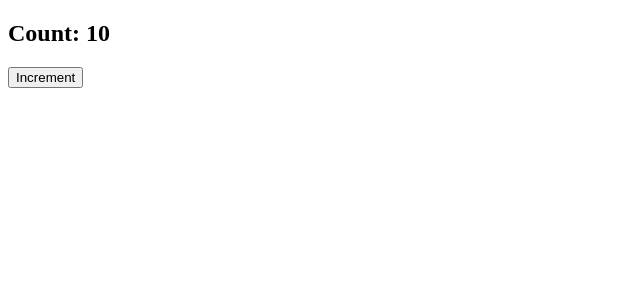
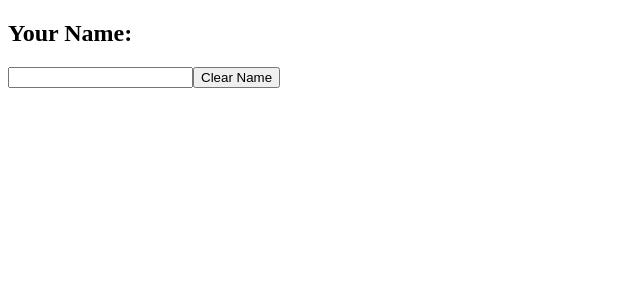
Before and after one commit to SHEMNDARONGUGI/React_Learn_Practical_Way, a React (Vite) app in the folder stateHooks/: page / in a window 1280 px wide. Shown: the top 300 px of the page, without its empty margins (0-640 px from the left). Built offline with nearby package versions, Linux system fonts and the light colour scheme.

Commit message:
complete passing arrow functions as initial values lesson

```diff
--- a/stateHooks/src/App.jsx
+++ b/stateHooks/src/App.jsx
@@ -2,6 +2,8 @@
 import ComponentOne from "./components/ComponentOne";
 import ComponentTwo from "./components/ComponentTwo";
 import ExampleOne from "./components/ExampleOne";
+import ExampleTwo from "./components/ExampleTwo";
+import ExampleThree from "./components/ExampleThree";
 
 const App = () => {
   //Sharing states into other components
@@ -54,7 +56,10 @@
   return (
     <section>
       {/* passing arrow functions as initial value for our useStates */}
-      <ExampleOne />
+      {/* <ExampleOne /> */}
+      {/* <ExampleTwo /> */}
+
+      <ExampleThree />
 
       {/* <ComponentOne count={count} onClickHandler={() => setCount(count + 1)} />
       <ComponentTwo count={count} onClickHandler={() => setCount(count - 1)} /> */}
--- /dev/null
+++ b/stateHooks/src/components/ExampleThree.jsx
@@ -0,0 +1,27 @@
+import { useEffect, useState } from "react";
+
+function ExampleThree() {
+  const [name, setName] = useState(() => {
+    const savedName = localStorage.getItem("name");
+    return savedName ? JSON.parse(savedName) : "";
+  });
+
+  useEffect(() => {
+    localStorage.setItem("name", JSON.stringify(name));
+  }, [name]);
+
+  const handleChange = (e) => {
+    setName(e.target.value);
+  };
+
+  const handleClear = () => setName("");
+  return (
+    <div>
+      <h1>Your Name: {name}</h1>
+      <input type="text" value={name} onChange={handleChange} place />
+      <button onClick={handleClear}>Clear Name</button>
+    </div>
+  );
+}
+
+export default ExampleThree;
--- a/stateHooks/src/components/ExampleTwo.jsx
+++ b/stateHooks/src/components/ExampleTwo.jsx
@@ -1,9 +1,19 @@
-import React from 'react';
+import React from "react";
+import { useState } from "react";
 
 function ExampleTwo() {
+  const [randomNumber, setRandomNumber] = useState(() =>
+    Math.floor(Math.random() * 100),
+  );
+
+  const generateNewRandomNumber = () => {
+    const newNumber = Math.floor(Math.random() * 100);
+    setRandomNumber(newNumber);
+  };
   return (
     <div>
-      ExampleTwo
+      <h1>Random Number: {randomNumber}</h1>
+      <button onClick={generateNewRandomNumber}>Generate New Number</button>
     </div>
   );
 }
```
